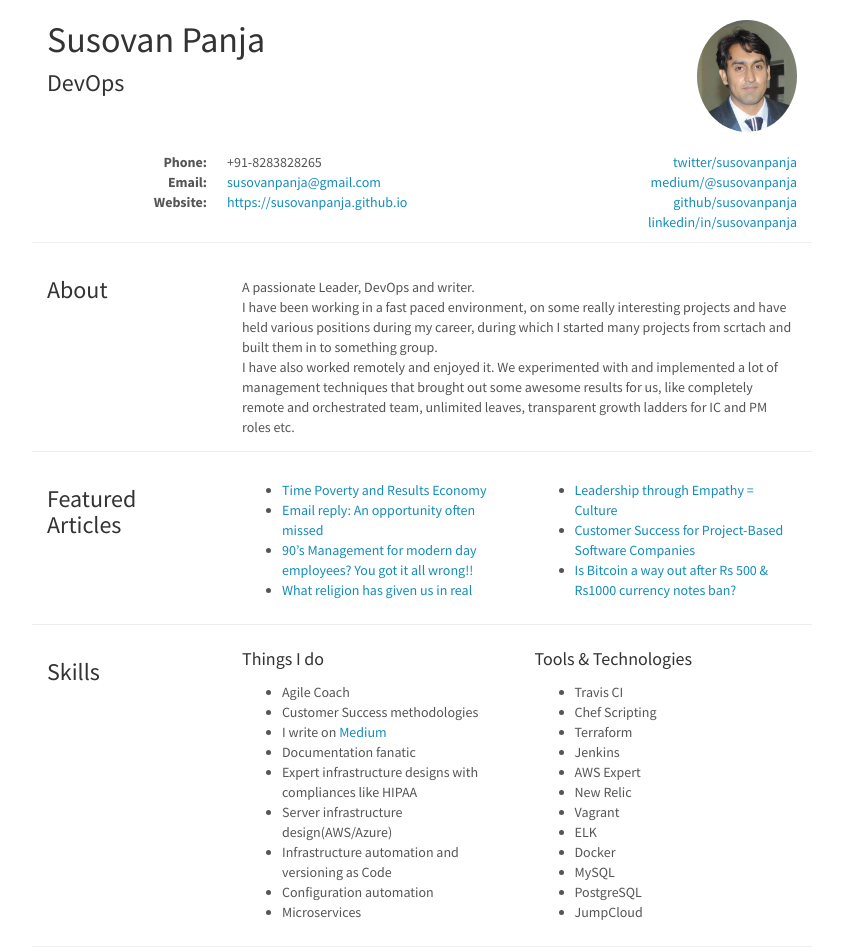
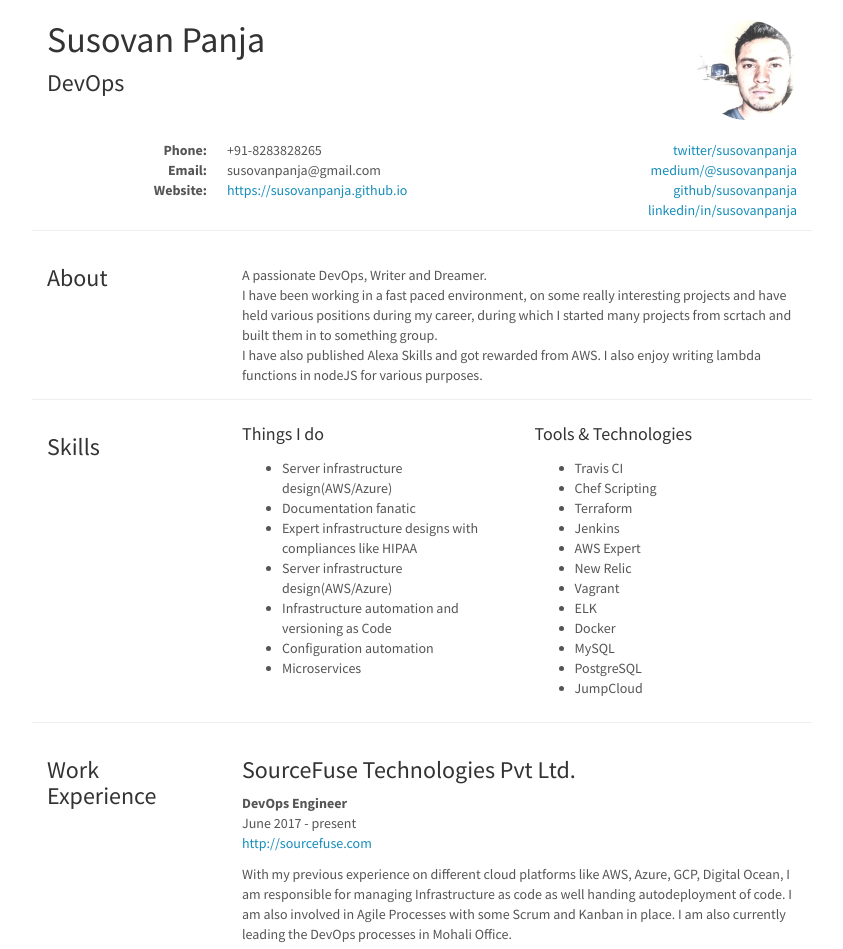
Before and after one commit to susovanpanja/susovanpanja.github.io, a plain HTML site: page index.html in a window 1280 px wide. Shown: the top 949 px of the page, without its empty margins (218-1061 px from the left). Drawn offline with Linux system fonts and the light colour scheme.

Commit message:
added profile pic

```diff
--- a/index.html
+++ b/index.html
@@ -15,7 +15,7 @@
 						</div>
 						<div class="col-md-6 col-sm-12">
 							<img class="photo img-responsive img-circle pull-right"
-							src="img/profile.jpg">
+							src="img/profile.jpeg">
 						</div>
 					</div>
 					<div class="">
@@ -24,7 +24,7 @@
 								<dt>Phone:</dt>
 								<dd>+91-8283828265</dd>
 								<dt>Email:</dt>
-								<dd>
+								<dd
 									<a href="mailto:susovanpanja@gmail.com">
 										susovanpanja@gmail.com
 									</a>
@@ -70,47 +70,10 @@
 		</header>
 		<div class="col-md-9">
 			<h3></h3>
-			A passionate Leader, DevOps and writer.
+			A passionate DevOps, Writer and Dreamer.
 			<br>I have been working in a fast paced environment, on some really interesting projects and have held various positions during my career, during which I started many projects from scrtach and built them in to something group.
-				<br>I have also worked remotely and enjoyed it. We experimented with and implemented a lot of management techniques that brought out some awesome results for us, like completely remote and orchestrated team, unlimited leaves, transparent growth ladders for IC and PM roles etc.
+				<br>I have also published Alexa Skills and got rewarded from AWS. I also enjoy writing lambda functions in nodeJS for various purposes.
 		</div>
-	</section>
-
-	<section class="row skills">
-	<header class="col-md-3">
-	  <h3>Featured Articles</h3>
-	</header>
-	<div class="col-md-9">
-	  <div class="row skills">
-
-	      <div class="col-md-6">
-	        <ul>
-
-							<li><a target="_blank" href="https://medium.com/@jagatveer/time-poverty-and-results-economy-91518cdc0705">Time Poverty and Results Economy</a></li>
-
-							<li><a target="_blank" href="https://medium.com/@jagatveer/email-reply-an-opportunity-often-missed-b22957f9c63c">Email reply: An opportunity often missed</a></li>
-
-	            <li><a target="_blank" href="https://medium.com/@jagatveer/90s-management-for-modern-day-employees-you-got-it-all-wrong-137a7b2e386a">90’s Management for modern day employees? You got it all wrong!!</a></li>
-
-	            <li><a target="_blank" href="https://medium.com/@jagatveer/what-religion-has-given-us-in-real-3b39067602ca">What religion has given us in real</a></li>
-
-	        </ul>
-	      </div>
-
-	      <div class="col-md-6">
-	        <ul>
-
-	            <li><a target="_blank" href="https://medium.com/@jagatveer/leadership-through-empathy-culture-3a8d3528d42">Leadership through Empathy = Culture</a></li>
-
-	            <li><a target="_blank" href="https://medium.com/@jagatveer/customer-success-for-project-based-software-companies-ce3226a2449e">Customer Success for Project-Based Software Companies</a></li>
-
-	            <li><a target="_blank" href="https://medium.com/@jagatveer/is-bitcoin-a-way-out-after-rs-500-1000-notes-ban-5171efd0802f">Is Bitcoin a way out after Rs 500 & Rs1000 currency notes ban?</a></li>
-
-	        </ul>
-	      </div>
-
-	  </div>
-	</div>
 	</section>
 
   <section class="row skills">
@@ -124,11 +87,7 @@
           <h4>Things I do</h4>
           <ul>
 
-							<li>Agile Coach</li>
-
-							<li>Customer Success methodologies</li>
-
-							<li>I write on <a href="https://medium.com/@susovanpanja">Medium</a></li>
+							<li>Server infrastructure design(AWS/Azure)</li>
 
 							<li>Documentation fanatic</li>
 
@@ -317,6 +276,21 @@
 
 <section class="row">
   <header class="col-md-3">
+    <h3>Certifications</h3>
+  </header>
+  <div class="col-md-9">
+
+      <div>
+        <h3>AWS Certified SysOps Administrator - Associate</h3>
+        <p class="sticky">Validation Number 6WWY6L4K1EEEQK3P</p>
+        <p class="sticky">2017</p>
+      </div>
+
+  </div>
+</section>
+
+<section class="row">
+  <header class="col-md-3">
     <h3>Interests</h3>
   </header>
   <div class="col-md-9">
@@ -324,7 +298,7 @@
 
       <li>Travelling</li>
 
-      <li>Reading & writing</li>
+      <li>Reading & Writing</li>
 
       <li>Movies</li>
 
```
Also changed, not shown: img/profile.jpeg (added), img/profile.jpg (deleted).
